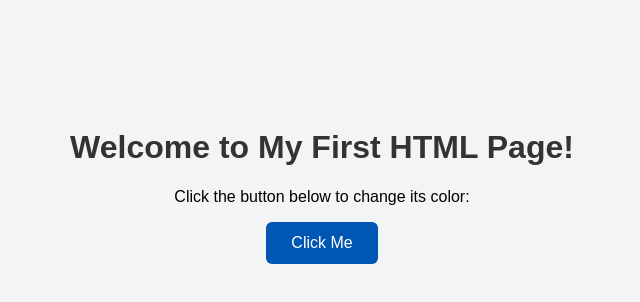
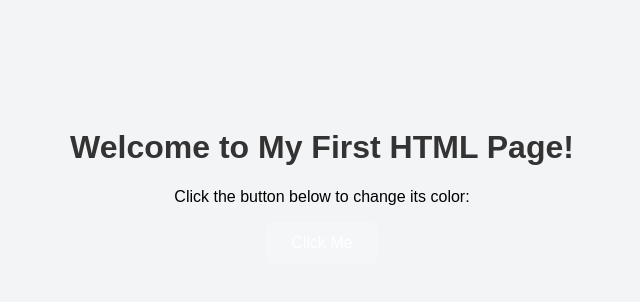
Before and after one commit to Dhanamukilan/html_basic, a plain HTML site: page indexx.html in a window 1280 px wide. In both pictures the pointer is over the button "Click Me". Shown: the whole page, without its empty margins (318-958 px from the left). Drawn offline with Linux system fonts and the light colour scheme.

Commit message:
change in the code

```diff
--- a/indexx.html
+++ b/indexx.html
@@ -27,7 +27,7 @@
         }
 
         button:hover {
-            background-color: #0056b3;
+            background-color: #f4f6f8;
         }
     </style>
 </head>
```
